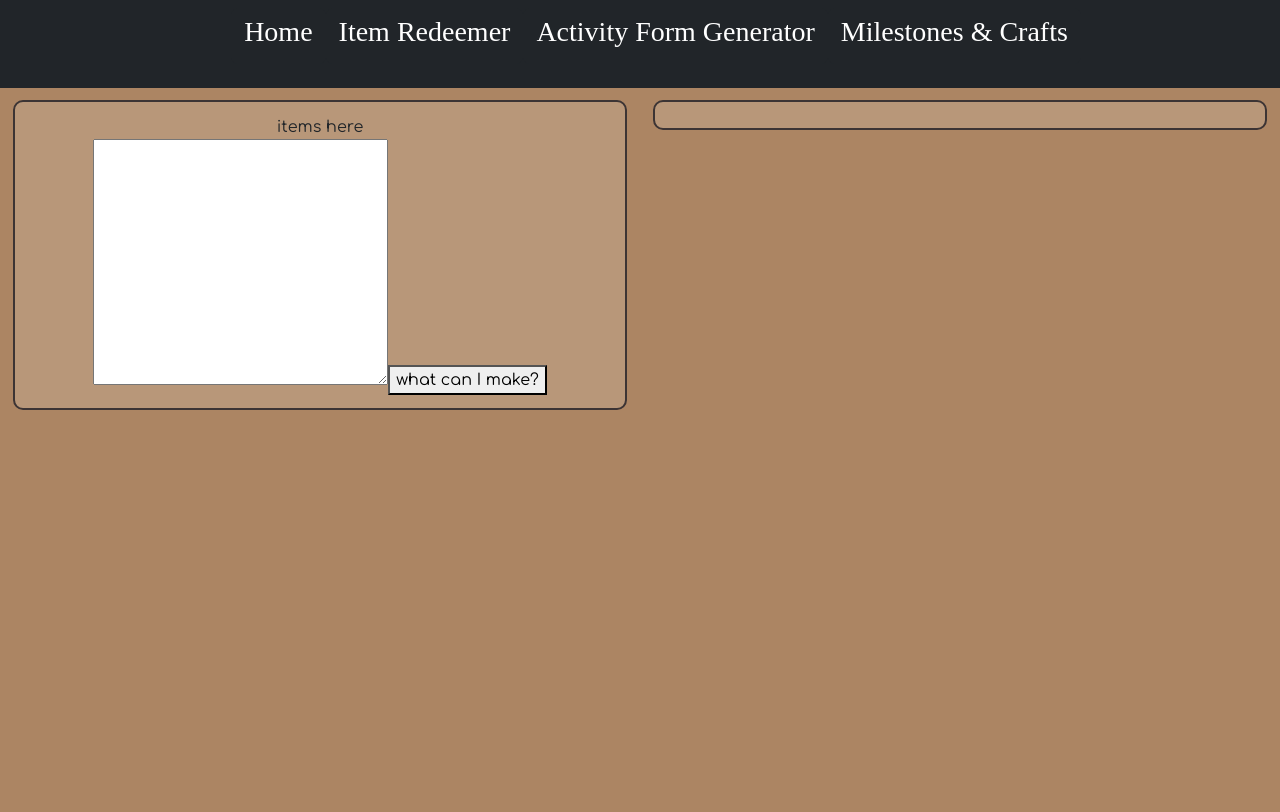
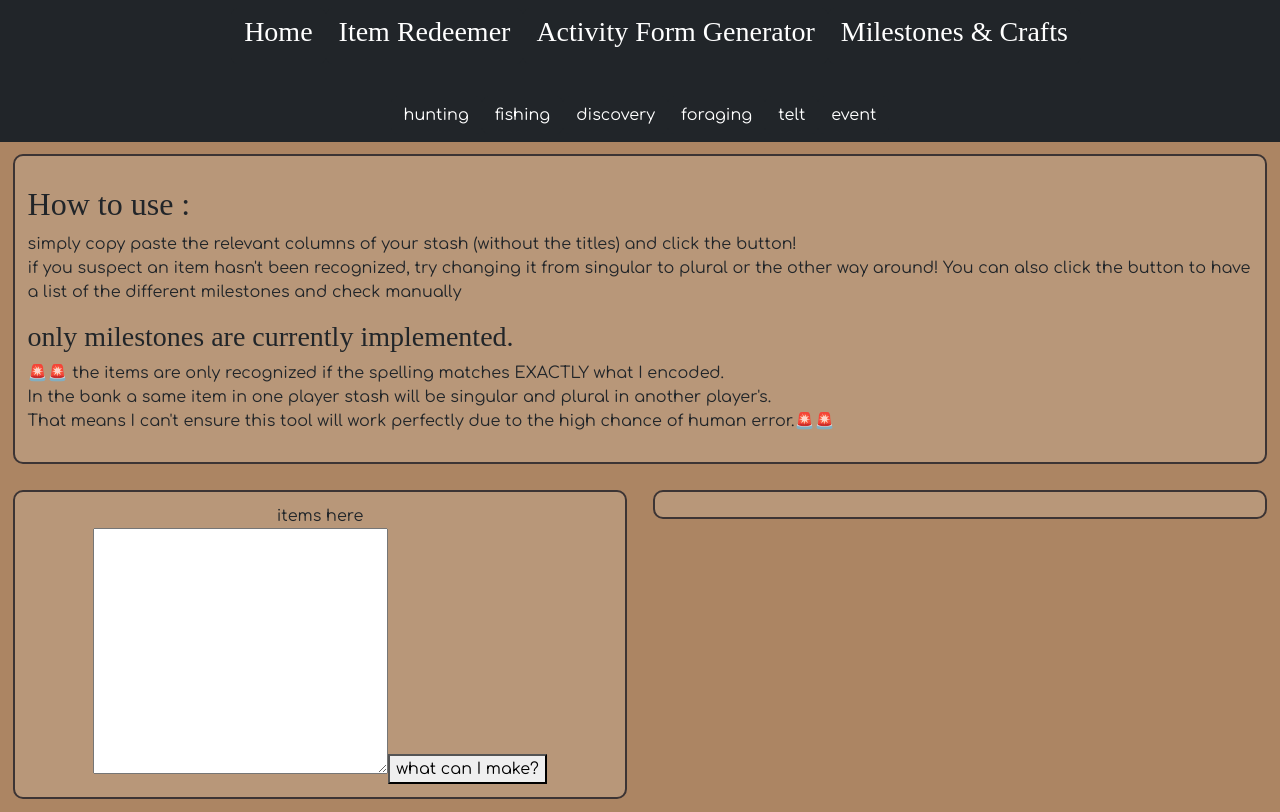
Before and after one commit to AidenHighope/Prehistoria-Redeemer-2.0, an Angular app: page /milestone in a window 1280 px wide. Built offline with nearby package versions, Linux system fonts and the light colour scheme; a web font is replaced by a local one.

Commit message:
end of the day

```diff
--- a/src/app/Services/items.service.ts
+++ b/src/app/Services/items.service.ts
@@ -2161,77 +2161,77 @@ export class ItemsService {
       category: 'trait',
       price: 0,
       redeemType: 'equip',
-      shards: 18,
+      shards: 10,
     },
     {
       name: 'evasive trait stone',
       category: 'trait',
       price: 0,
       redeemType: 'equip',
-      shards: 18,
+      shards: 10,
     },
     {
       name: 'loner trait stone',
       category: 'trait',
       price: 0,
       redeemType: 'equip',
-      shards: 18,
+      shards: 10,
     },
     {
       name: 'piercing blows trait stone',
       category: 'trait',
       price: 0,
       redeemType: 'equip',
-      shards: 18,
+      shards: 10,
     },
     {
       name: 'quick learner trait stone',
       category: 'trait',
       price: 0,
       redeemType: 'equip',
-      shards: 18,
+      shards: 10,
     },
     {
       name: 'fatal strikes trait stone',
       category: 'trait',
       price: 0,
       redeemType: 'equip',
-      shards: 30,
+      shards: 12,
     },
     {
       name: 'impressive stamina trait stone',
       category: 'trait',
       price: 0,
       redeemType: 'equip',
-      shards: 30,
+      shards: 12,
     },
     {
       name: 'treasure hunter trait stone',
       category: 'trait',
       price: 0,
       redeemType: 'equip',
-      shards: 30,
+      shards: 12,
     },
     {
       name: "larkka''s luck trait stone",
       category: 'trait',
       price: 0,
       redeemType: 'equip',
-      shards: 43,
+      shards: 14,
     },
     {
       name: 'proud parent trait stone',
       category: 'trait',
       price: 0,
       redeemType: 'equip',
-      shards: 43,
+      shards: 14,
     },
     {
       name: 'silver tongue trait stone',
       category: 'trait',
       price: 0,
       redeemType: 'equip',
-      shards: 43,
+      shards: 14,
     },
     {
       name: 'holiday cheer trait stone',
--- a/src/app/Services/recipe.service.ts
+++ b/src/app/Services/recipe.service.ts
@@ -469,7 +469,6 @@ export class RecipeService {
       return allItemsPresent;
     });
   }
-  //TODO: check if it matches with an extra "s" at the end of by removing a "s" at the end
   parseIngredients(inputText: string): Ingredients[] {
     let lines = inputText.split('\n');
     let itemList: Ingredients[] = [];
@@ -483,4 +482,8 @@ export class RecipeService {
     });
     return itemList;
   }
+
+  getMilestonesByCategory(input: string): Milestones[] {
+    return this._milestones.filter((milestone) => milestone.category === input);
+  }
 }
--- a/src/app/home/home.component.html
+++ b/src/app/home/home.component.html
@@ -21,7 +21,8 @@
       <i>Latest Update: 04-01-24</i><br />
 
       ⭐added missing trait to redeemer⭐<br />
-      ⭐you can now sell traits for trait shards⭐<br />
+      ⭐you can now sell traits for trait shards
+      <i>prices have been updated with changes of the 04-01-23</i>⭐<br />
       ⭐Early milestone checker set up! it needs adjustement but it can still be
       used as a helper⭐
     </p>
--- a/src/app/milestone/milestone.component.html
+++ b/src/app/milestone/milestone.component.html
@@ -1,3 +1,68 @@
+<nav class="navbar sticky-top navbar-dark bg-dark">
+  <form class="form-inline">
+    <button
+      class="btn btn-dark"
+      type="button"
+      (click)="filterCategory('hunting')"
+    >
+      hunting
+    </button>
+    <button
+      class="btn btn-dark"
+      type="button"
+      (click)="filterCategory('fishing')"
+    >
+      fishing
+    </button>
+    <button
+      class="btn btn-dark"
+      type="button"
+      (click)="filterCategory('discovery')"
+    >
+      discovery
+    </button>
+    <button
+      class="btn btn-dark"
+      type="button"
+      (click)="filterCategory('foraging')"
+    >
+      foraging
+    </button>
+    <button class="btn btn-dark" type="button" (click)="filterCategory('telt')">
+      telt
+    </button>
+
+    <button
+      class="btn btn-dark"
+      type="button"
+      (click)="filterCategory('event')"
+    >
+      event
+    </button>
+  </form>
+</nav>
+<section class="flexy">
+  <article class="Mybox">
+    <p class="text-center"></p>
+    <h2>How to use :</h2>
+    <p>
+      simply copy paste the relevant columns of your stash (without the titles)
+      and click the button!<br />
+      if you suspect an item hasn't been recognized, try changing it from
+      singular to plural or the other way around! You can also click the button
+      to have a list of the different milestones and check manually
+    </p>
+    <h3>only milestones are currently implemented.</h3>
+    <p>
+      🚨🚨 the items are only recognized if the spelling matches EXACTLY what I
+      encoded. <br />
+      In the bank a same item in one player stash will be singular and plural in
+      another player's.<br />
+      That means I can't ensure this tool will work perfectly due to the high
+      chance of human error.🚨🚨
+    </p>
+  </article>
+</section>
 <section class="flexy">
   <article class="Mybox text-center">
     items here <br />
@@ -12,7 +77,14 @@
   </article>
   <article class="Mybox">
     <ul *ngFor="let milestone of craftableMilestones">
-      <li>{{ milestone.name }} part {{ milestone.phaseId }}</li>
+      <li>
+        <h3>
+          {{ milestone.name | titlecase }}
+          <span *ngIf="milestone.phaseId !== undefined"
+            >part {{ milestone.phaseId }}</span
+          >
+        </h3>
+      </li>
       <li *ngFor="let item of milestone.requiredItems">
         {{ item.qty }}x {{ item.name }}
       </li>
--- a/src/app/milestone/milestone.component.scss
+++ b/src/app/milestone/milestone.component.scss
@@ -0,0 +1,3 @@
+nav {
+  justify-content: center;
+}
--- a/src/app/milestone/milestone.component.ts
+++ b/src/app/milestone/milestone.component.ts
@@ -28,4 +28,9 @@ export class MilestoneComponent {
   parseInput(input: string): Ingredients[] {
     return this.recipeService.parseIngredients(input);
   }
+
+  filterCategory(input: string): Milestones[] {
+    return (this.craftableMilestones =
+      this.recipeService.getMilestonesByCategory(input));
+  }
 }
```
